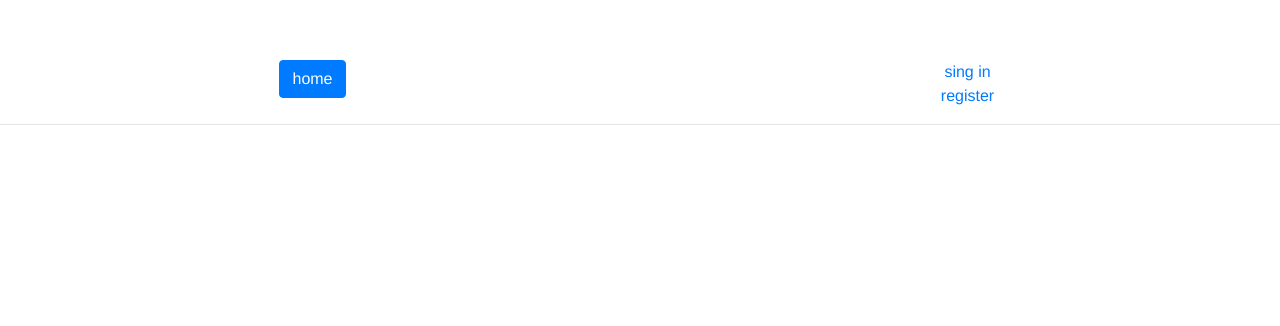
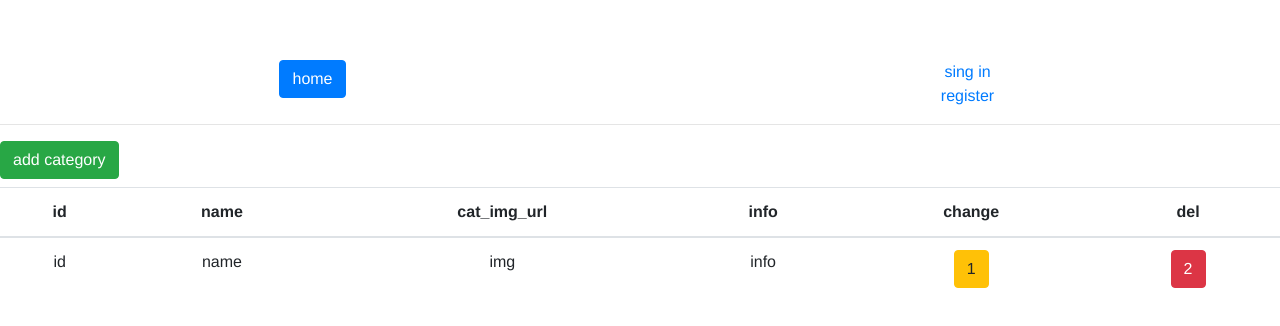
Before and after one commit to dvGorokhov/Books_vue3, a Vue app: page /admin/category in a window 1280 px wide. Shown: the top 326 px of the page. Built offline with nearby package versions, Linux system fonts and the light colour scheme.

Commit message:
update adminCategory component

```diff
--- a/src/components/Admin/AdminCategory.vue
+++ b/src/components/Admin/AdminCategory.vue
@@ -0,0 +1,37 @@
+<template>
+  <div>
+    <button class="btn btn-success my-2">add category</button>
+    <table class="table">
+      <thead>
+        <tr>
+          <th scope="col">id</th>
+          <th scope="col">name</th>
+          <th scope="col">cat_img_url</th>
+          <th scope="col">info</th>
+          <th scope="col">change</th>
+          <th scope="col">del</th>
+        </tr>
+      </thead>
+      <tbody>
+        <tr>
+          <td>id</td>
+          <td>name</td>
+          <td>img</td>
+          <td>info</td>
+          <td><button class="btn btn-warning">1</button></td>
+          <td><button class="btn btn-danger">2</button></td>
+        </tr>
+      </tbody>
+    </table>
+  </div>
+</template>
+
+<script>
+export default {};
+</script>
+
+<style lang="scss" scoped>
+.btn-success {
+  display: block;
+}
+</style>
--- a/src/router/index.js
+++ b/src/router/index.js
@@ -4,6 +4,7 @@ import Books from "../components/Books";
 import BookInfo from "../components/BookInfo";
 import Auth from "../components/sing in/Auth";
 import Register from "../components/sing in/Register";
+import AdminCategory from "../components/Admin/AdminCategory";
 
 const routes = [
   {
@@ -30,6 +31,11 @@ const routes = [
     path: "/reg",
     name: "register",
     component: Register
+  },
+  {
+    path: "/admin/category",
+    name: "adm_cat",
+    component: AdminCategory
   }
 ];
 
```
